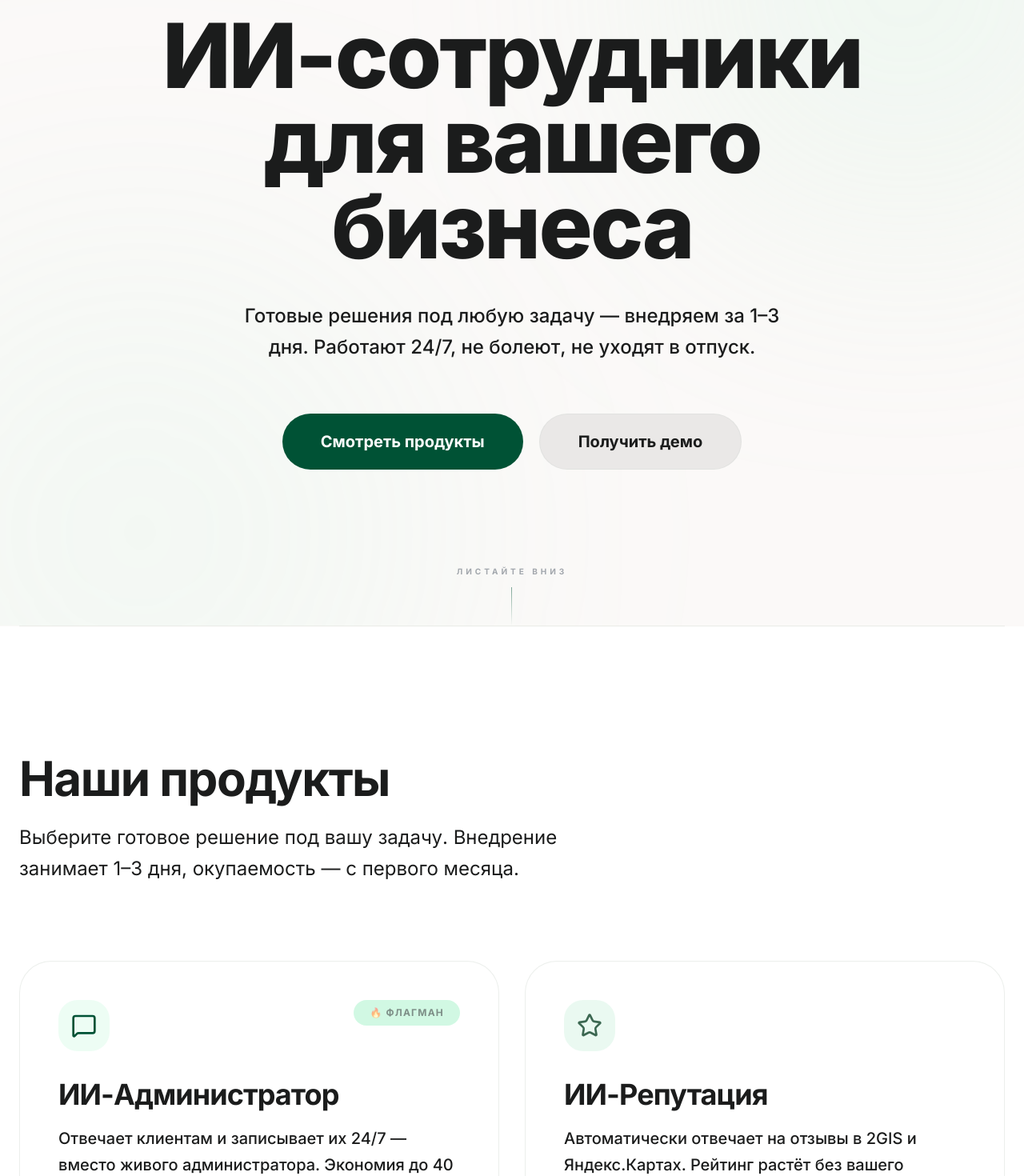
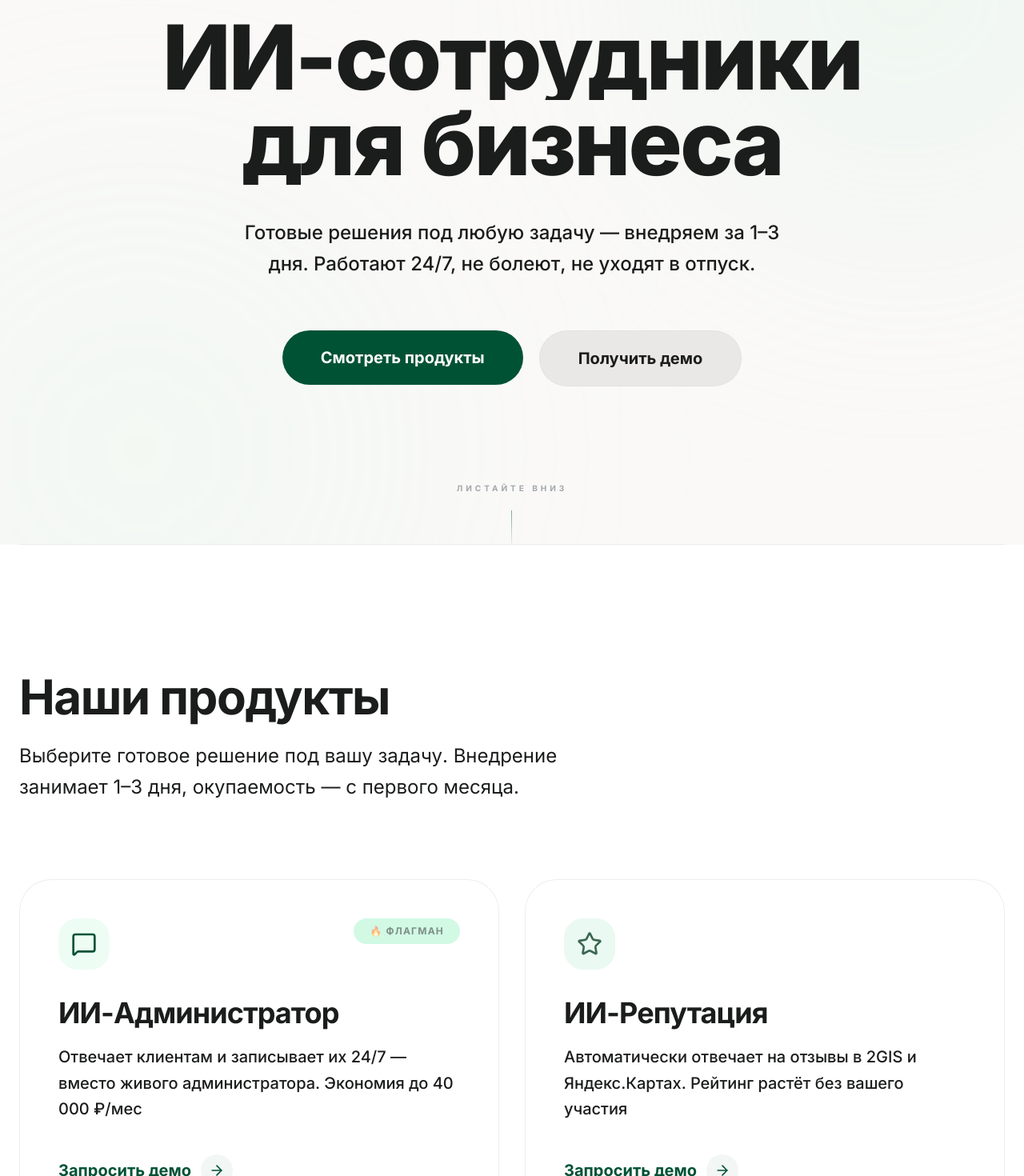
Before and after one commit to nguyenquantrung9286-crypto/zeroroutine, a Next.js app: page / in a window 1280 px wide. Shown: the part 120-1590 px from the top of the page at 80% size. Built offline with nearby package versions, Linux system fonts and the light colour scheme.

Commit message:
feat: enhance site with animations, interactivity, and 3D effects

```diff
--- a/src/app/page.tsx
+++ b/src/app/page.tsx
@@ -14,9 +14,20 @@ import { CTA } from "@/components/sections/CTA";
 import { Modal } from "@/components/ui/Modal";
 import { SectionDivider } from "@/components/ui/SectionDivider";
 
+import { motion, useScroll, useSpring } from "framer-motion";
+
+import { ScrollReveal } from "@/components/ui/ScrollReveal";
+
 export default function Home() {
   const [isModalOpen, setIsModalOpen] = useState(false);
   const [modalSource, setModalSource] = useState("General");
+
+  const { scrollYProgress } = useScroll();
+  const scaleX = useSpring(scrollYProgress, {
+    stiffness: 100,
+    damping: 30,
+    restDelta: 0.001
+  });
 
   const openModal = (source: string) => {
     setModalSource(source);
@@ -27,6 +38,10 @@ export default function Home() {
 
   return (
     <>
+      <motion.div
+        className="fixed top-0 left-0 right-0 h-1 bg-primary z-[100] origin-left"
+        style={{ scaleX }}
+      />
       <Navbar onOpenModal={openModal} />
 
       <main className="flex-grow">
@@ -34,17 +49,27 @@ export default function Home() {
         <SectionDivider />
         <ProductCatalog onOpenModal={openModal} />
         <SectionDivider />
-        <Pain />
+        <ScrollReveal>
+          <Pain />
+        </ScrollReveal>
         <SectionDivider />
-        <HowItWorks />
+        <ScrollReveal>
+          <HowItWorks />
+        </ScrollReveal>
         <SectionDivider />
-        <Solutions onOpenModal={openModal} />
+        <ScrollReveal>
+          <Solutions onOpenModal={openModal} />
+        </ScrollReveal>
         <SectionDivider />
-        <VideoDemo />
+        <ScrollReveal>
+          <VideoDemo />
+        </ScrollReveal>
         <SectionDivider />
         <RoiCalculator onOpenModal={openModal} />
         <SectionDivider />
-        <CTA onOpenModal={openModal} />
+        <ScrollReveal>
+          <CTA onOpenModal={openModal} />
+        </ScrollReveal>
       </main>
 
       <Footer />
--- a/src/components/layout/Navbar.tsx
+++ b/src/components/layout/Navbar.tsx
@@ -12,6 +12,8 @@ const mobileMenuVariants = {
   hidden: { opacity: 0, y: -10 },
   visible: { opacity: 1, y: 0 },
 };
+
+import Link from "next/link";
 
 export function Navbar({ onOpenModal }: NavbarProps) {
   const [isOpen, setIsOpen] = useState(false);
@@ -28,14 +30,14 @@ export function Navbar({ onOpenModal }: NavbarProps) {
   return (
     <nav className="fixed top-0 w-full z-50 bg-[#fbf9f8]/80 backdrop-blur-xl transition-all duration-300">
       <div className="max-w-7xl mx-auto px-6 h-20 flex items-center justify-between">
-        <a href="/" className="flex items-center gap-3 group" onClick={() => setIsOpen(false)}>
+        <Link href="/" className="flex items-center gap-3 group" onClick={() => setIsOpen(false)}>
           <div className="w-10 h-10 bg-primary text-on-primary flex items-center justify-center font-bold text-lg rounded-xl group-hover:scale-105 transition-transform">
             НР
           </div>
           <span className="font-bold text-xl tracking-tight text-on-background hidden sm:block">
             Ноль Рутины
           </span>
-        </a>
+        </Link>
 
         <div className="hidden md:flex flex-1 justify-center items-center gap-8 text-on-surface-variant font-medium text-[15px]">
           {links.map((link) => (
--- a/src/components/sections/Hero.tsx
+++ b/src/components/sections/Hero.tsx
@@ -1,6 +1,8 @@
 "use client";
 
-import { motion, Variants } from "framer-motion";
+import { motion, Variants, useTransform, useSpring } from "framer-motion";
+import { useEffect, useState } from "react";
+import { MagneticButton } from "@/components/ui/MagneticButton";
 
 interface HeroProps {
   onOpenModal: (source: string) => void;
@@ -11,16 +13,38 @@ const fadeUp: Variants = {
   visible: (delay: number = 0) => ({
     opacity: 1,
     y: 0,
-    transition: { duration: 0.6, ease: "easeOut", delay },
+    transition: { duration: 0.8, ease: [0.21, 0.45, 0.32, 0.9], delay },
   }),
 };
 
 export function Hero({ onOpenModal }: HeroProps) {
+  const [mousePosition, setMousePosition] = useState({ x: 0, y: 0 });
+
+  useEffect(() => {
+    const handleMouseMove = (e: MouseEvent) => {
+      setMousePosition({
+        x: (e.clientX / window.innerWidth - 0.5) * 40,
+        y: (e.clientY / window.innerHeight - 0.5) * 40,
+      });
+    };
+    window.addEventListener("mousemove", handleMouseMove);
+    return () => window.removeEventListener("mousemove", handleMouseMove);
+  }, []);
+
+  const springX = useSpring(mousePosition.x, { damping: 20, stiffness: 100 });
+  const springY = useSpring(mousePosition.y, { damping: 20, stiffness: 100 });
+
   return (
     <section className="relative min-h-[100svh] flex flex-col items-center justify-center overflow-hidden px-6 pt-20">
-      {/* Ambient glow background */}
-      <div className="absolute top-0 right-0 w-[600px] h-[600px] bg-secondary-fixed/20 blur-[140px] rounded-full -translate-y-1/3 translate-x-1/4 pointer-events-none" />
-      <div className="absolute bottom-0 left-0 w-[700px] h-[700px] bg-primary-fixed/10 blur-[160px] rounded-full translate-y-1/3 -translate-x-1/4 pointer-events-none" />
+      {/* Ambient glow background with mouse parallax */}
+      <motion.div
+        style={{ x: springX, y: springY }}
+        className="absolute top-0 right-0 w-[600px] h-[600px] bg-secondary-fixed/20 blur-[140px] rounded-full -translate-y-1/3 translate-x-1/4 pointer-events-none"
+      />
+      <motion.div
+        style={{ x: useTransform(springX, (v) => -v), y: useTransform(springY, (v) => -v) }}
+        className="absolute bottom-0 left-0 w-[700px] h-[700px] bg-primary-fixed/10 blur-[160px] rounded-full translate-y-1/3 -translate-x-1/4 pointer-events-none"
+      />
 
       <div className="relative z-10 max-w-6xl mx-auto flex flex-col items-center text-center gap-10">
         <motion.div
@@ -35,12 +59,31 @@ export function Hero({ onOpenModal }: HeroProps) {
           </span>
 
           <h1 className="text-6xl sm:text-7xl md:text-8xl lg:text-[7rem] font-extrabold tracking-tight leading-[0.95] text-on-background max-w-4xl">
-            ИИ-сотрудники<br />для вашего бизнеса
+            <span className="block overflow-hidden">
+              <motion.span
+                initial={{ y: "100%" }}
+                animate={{ y: 0 }}
+                transition={{ duration: 1, ease: [0.16, 1, 0.3, 1], delay: 0.1 }}
+                className="block"
+              >
+                ИИ-сотрудники
+              </motion.span>
+            </span>
+            <span className="block overflow-hidden">
+              <motion.span
+                initial={{ y: "100%" }}
+                animate={{ y: 0 }}
+                transition={{ duration: 1, ease: [0.16, 1, 0.3, 1], delay: 0.25 }}
+                className="block text-primary"
+              >
+                для бизнеса
+              </motion.span>
+            </span>
           </h1>
         </motion.div>
 
         <motion.p
-          custom={0.2}
+          custom={0.4}
           variants={fadeUp}
           initial="hidden"
           animate="visible"
@@ -50,36 +93,44 @@ export function Hero({ onOpenModal }: HeroProps) {
         </motion.p>
 
         <motion.div
-          custom={0.4}
+          custom={0.6}
           variants={fadeUp}
           initial="hidden"
           animate="visible"
           className="flex flex-col sm:flex-row gap-5 mt-6"
         >
+          <MagneticButton>
             <a
               href="#catalog"
               className="bg-primary text-on-primary px-12 py-5 rounded-full font-bold active:scale-95 transition-all flex items-center justify-center gap-2 hover:shadow-2xl hover:shadow-primary/30 text-xl"
             >
               Смотреть продукты
             </a>
+          </MagneticButton>
+          <MagneticButton>
             <button
               onClick={() => onOpenModal("Hero: Получить демо")}
               className="bg-surface-container-high text-on-surface px-12 py-5 rounded-full font-bold hover:bg-surface-container-highest active:scale-95 transition-all flex items-center justify-center text-xl border border-outline-variant/20"
             >
               Получить демо
             </button>
+          </MagneticButton>
         </motion.div>
 
-        {/* Subtle scroll hint or minimalist space */}
+        {/* Subtle scroll hint */}
         <motion.div
           initial={{ opacity: 0 }}
           animate={{ opacity: 1 }}
-          transition={{ delay: 1.2, duration: 1 }}
+          transition={{ delay: 1.5, duration: 1 }}
           className="mt-20"
         >
           <div className="flex flex-col items-center gap-3">
             <span className="text-[10px] uppercase tracking-[0.4em] font-bold text-[#4B5563]/50">Листайте вниз</span>
-            <div className="w-px h-12 bg-gradient-to-b from-primary/50 to-transparent" />
+            <motion.div
+              animate={{ y: [0, 8, 0] }}
+              transition={{ repeat: Infinity, duration: 2 }}
+              className="w-px h-12 bg-gradient-to-b from-primary/50 to-transparent"
+            />
           </div>
         </motion.div>
       </div>
--- a/src/components/sections/ProductCatalog.tsx
+++ b/src/components/sections/ProductCatalog.tsx
@@ -1,7 +1,8 @@
 "use client";
 
-import { motion, Variants } from "framer-motion";
+import { motion, Variants, useMotionValue, useSpring, useTransform } from "framer-motion";
 import { MessageSquare, Star, TrendingUp, Users, ArrowRight } from "lucide-react";
+import React from "react";
 
 interface ProductCatalogProps {
   onOpenModal: (source: string) => void;
@@ -53,6 +54,92 @@ const products = [
   },
 ];
 
+function ProductCard({ p, onOpenModal }: { p: typeof products[0], onOpenModal: (s: string) => void }) {
+  const x = useMotionValue(0);
+  const y = useMotionValue(0);
+
+  const mouseXSpring = useSpring(x);
+  const mouseYSpring = useSpring(y);
+
+  const rotateX = useTransform(mouseYSpring, [-0.5, 0.5], ["7deg", "-7deg"]);
+  const rotateY = useTransform(mouseXSpring, [-0.5, 0.5], ["-7deg", "7deg"]);
+
+  const handleMouseMove = (e: React.MouseEvent<HTMLDivElement>) => {
+    const rect = e.currentTarget.getBoundingClientRect();
+    const width = rect.width;
+    const height = rect.height;
+    const mouseX = e.clientX - rect.left;
+    const mouseY = e.clientY - rect.top;
+    const xPct = mouseX / width - 0.5;
+    const yPct = mouseY / height - 0.5;
+    x.set(xPct);
+    y.set(yPct);
+  };
+
+  const handleMouseLeave = () => {
+    x.set(0);
+    y.set(0);
+  };
+
+  return (
+    <motion.div
+      variants={fadeUp}
+      onMouseMove={handleMouseMove}
+      onMouseLeave={handleMouseLeave}
+      style={{
+        rotateY,
+        rotateX,
+        transformStyle: "preserve-3d",
+      }}
+      className="group relative bg-white border border-outline-variant/30 rounded-[2.5rem] p-10 md:p-12 transition-all hover:shadow-2xl hover:shadow-primary/5 flex flex-col justify-between gap-10"
+    >
+      <div style={{ transform: "translateZ(50px)" }} className="flex flex-col gap-8">
+        <div className="flex justify-between items-start">
+          <div className={`w-16 h-16 rounded-3xl ${p.accent} flex items-center justify-center transition-transform group-hover:scale-110 duration-500`}>
+            <p.icon size={32} className={p.iconColor} />
+          </div>
+          {p.badge && (
+            <span className="bg-primary-fixed text-on-primary-fixed px-5 py-2 rounded-full text-xs font-bold uppercase tracking-widest animate-pulse">
+              {p.badge}
+            </span>
+          )}
+        </div>
+
+        <div className="flex flex-col gap-4">
+          <h3 className="text-3xl md:text-4xl font-bold text-on-surface tracking-tight leading-tight">
+            {p.name}
+          </h3>
+          <p className="text-lg md:text-xl text-[#4B5563] leading-relaxed font-medium">
+            {p.description}
+          </p>
+        </div>
+      </div>
+
+      <button
+        onClick={() => onOpenModal(`Продукт: ${p.name}`)}
+        className="flex items-center gap-3 text-primary font-bold text-lg md:text-xl group/btn"
+        style={{ transform: "translateZ(30px)" }}
+      >
+        Запросить демо
+        <div className="w-10 h-10 rounded-full bg-primary/5 flex items-center justify-center transition-all group-hover/btn:bg-primary group-hover/btn:text-white group-hover/btn:translate-x-1">
+          <ArrowRight size={20} />
+        </div>
+      </button>
+
+      {/* Glow effect */}
+      <motion.div
+        className="absolute inset-0 rounded-[2.5rem] opacity-0 group-hover:opacity-100 transition-opacity pointer-events-none"
+        style={{
+          background: useTransform(
+            [mouseXSpring, mouseYSpring],
+            ([mx, my]) => `radial-gradient(circle at ${((mx as number) + 0.5) * 100}% ${((my as number) + 0.5) * 100}%, rgba(0, 82, 53, 0.05) 0%, transparent 60%)`
+          ),
+        }}
+      />
+    </motion.div>
+  );
+}
+
 export function ProductCatalog({ onOpenModal }: ProductCatalogProps) {
   return (
     <section id="catalog" className="py-32 md:py-40 px-6 bg-surface-container-lowest">
@@ -81,43 +168,7 @@ export function ProductCatalog({ onOpenModal }: ProductCatalogProps) {
           className="grid grid-cols-1 md:grid-cols-2 gap-6 md:gap-8"
         >
           {products.map((p) => (
-            <motion.div
-              key={p.id}
-              variants={fadeUp}
-              className="group relative bg-white border border-outline-variant/30 rounded-[2.5rem] p-10 md:p-12 transition-all hover:shadow-2xl hover:shadow-primary/5 hover:-translate-y-1 flex flex-col justify-between gap-10"
-            >
-              <div className="flex flex-col gap-8">
-                <div className="flex justify-between items-start">
-                  <div className={`w-16 h-16 rounded-3xl ${p.accent} flex items-center justify-center transition-transform group-hover:scale-110 duration-500`}>
-                    <p.icon size={32} className={p.iconColor} />
-                  </div>
-                  {p.badge && (
-                    <span className="bg-primary-fixed text-on-primary-fixed px-5 py-2 rounded-full text-xs font-bold uppercase tracking-widest animate-pulse">
-                      {p.badge}
-                    </span>
-                  )}
-                </div>
-
-                <div className="flex flex-col gap-4">
-                  <h3 className="text-3xl md:text-4xl font-bold text-on-surface tracking-tight leading-tight">
-                    {p.name}
-                  </h3>
-                  <p className="text-lg md:text-xl text-[#4B5563] leading-relaxed font-medium">
-                    {p.description}
-                  </p>
-                </div>
-              </div>
-
-              <button
-                onClick={() => onOpenModal(`Продукт: ${p.name}`)}
-                className="flex items-center gap-3 text-primary font-bold text-lg md:text-xl group/btn"
-              >
-                Запросить демо
-                <div className="w-10 h-10 rounded-full bg-primary/5 flex items-center justify-center transition-all group-hover/btn:bg-primary group-hover/btn:text-white group-hover/btn:translate-x-1">
-                  <ArrowRight size={20} />
-                </div>
-              </button>
-            </motion.div>
+            <ProductCard key={p.id} p={p} onOpenModal={onOpenModal} />
           ))}
         </motion.div>
       </div>
--- a/src/components/sections/Solutions.tsx
+++ b/src/components/sections/Solutions.tsx
@@ -11,12 +11,6 @@ const fadeUp: Variants = {
   hidden: { opacity: 0, y: 28 },
   visible: { opacity: 1, y: 0, transition: { duration: 0.6, ease: "easeOut" } },
 };
-
-const metrics = [
-  { emoji: "⚡", label: "Установка", value: "1–3 дня" },
-  { emoji: "💰", label: "Окупаемость", value: "3–4 дня" },
-  { emoji: "📈", label: "ROI", value: "450%+" },
-];
 
 export function Solutions({ onOpenModal }: SolutionsProps) {
   return (
--- /dev/null
+++ b/src/components/ui/AnimatedCounter.tsx
@@ -0,0 +1,43 @@
+"use client";
+
+import { useEffect, useRef } from "react";
+import { useInView, useMotionValue, useSpring } from "framer-motion";
+
+interface AnimatedCounterProps {
+  value: number;
+  duration?: number;
+  className?: string;
+  formatter?: (value: number) => string;
+}
+
+export function AnimatedCounter({
+  value,
+  duration = 2,
+  className = "",
+  formatter = (v) => Math.floor(v).toLocaleString(),
+}: AnimatedCounterProps) {
+  const ref = useRef<HTMLSpanElement>(null);
+  const motionValue = useMotionValue(0);
+  const springValue = useSpring(motionValue, {
+    damping: 30,
+    stiffness: 100,
+    duration: duration * 1000,
+  });
+  const isInView = useInView(ref, { once: true, margin: "-100px" });
+
+  useEffect(() => {
+    if (isInView) {
+      motionValue.set(value);
+    }
+  }, [isInView, value, motionValue]);
+
+  useEffect(() => {
+    springValue.on("change", (latest) => {
+      if (ref.current) {
+        ref.current.textContent = formatter(latest);
+      }
+    });
+  }, [springValue, formatter]);
+
+  return <span ref={ref} className={className} />;
+}
--- /dev/null
+++ b/src/components/ui/MagneticButton.tsx
@@ -0,0 +1,68 @@
+"use client";
+
+import { motion, useMotionValue, useSpring } from "framer-motion";
+import React, { useRef } from "react";
+
+interface MagneticButtonProps {
+  children: React.ReactNode;
+  className?: string;
+  onClick?: () => void;
+  distance?: number;
+}
+
+export function MagneticButton({
+  children,
+  className = "",
+  onClick,
+  distance = 0.4,
+}: MagneticButtonProps) {
+  const ref = useRef<HTMLDivElement>(null);
+
+  const x = useMotionValue(0);
+  const y = useMotionValue(0);
+
+  const springConfig = { damping: 15, stiffness: 150, mass: 0.1 };
+  const springX = useSpring(x, springConfig);
+  const springY = useSpring(y, springConfig);
+
+  const handleMouseMove = (e: React.MouseEvent<HTMLDivElement>) => {
+    const { clientX, clientY } = e;
+    const { left, top, width, height } = ref.current?.getBoundingClientRect() || {
+      left: 0,
+      top: 0,
+      width: 0,
+      height: 0,
+    };
+
+    const centerX = left + width / 2;
+    const centerY = top + height / 2;
+
+    const moveX = (clientX - centerX) * distance;
+    const moveY = (clientY - centerY) * distance;
+
+    x.set(moveX);
+    y.set(moveY);
+  };
+
+  const handleMouseLeave = () => {
+    x.set(0);
+    y.set(0);
+  };
+
+  return (
+    <motion.div
+      ref={ref}
+      onMouseMove={handleMouseMove}
+      onMouseLeave={handleMouseLeave}
+      style={{
+        x: springX,
+        y: springY,
+      }}
+      className="inline-block"
+    >
+      <div className={className} onClick={onClick}>
+        {children}
+      </div>
+    </motion.div>
+  );
+}
--- a/src/components/ui/Modal.tsx
+++ b/src/components/ui/Modal.tsx
@@ -1,7 +1,7 @@
 "use client";
 
 import { useState } from "react";
-import { CheckCircle, X, ChevronDown } from "lucide-react";
+import { CheckCircle, X } from "lucide-react";
 import { motion, AnimatePresence, Variants } from "framer-motion";
 
 interface ModalProps {
--- /dev/null
+++ b/src/components/ui/ScrollReveal.tsx
@@ -0,0 +1,33 @@
+"use client";
+
+import { motion } from "framer-motion";
+import React from "react";
+
+interface ScrollRevealProps {
+  children: React.ReactNode;
+  width?: "fit-content" | "100%";
+  className?: string;
+}
+
+export function ScrollReveal({
+  children,
+  width = "100%",
+  className = "",
+}: ScrollRevealProps) {
+  return (
+    <div style={{ position: "relative", width, overflow: "hidden" }} className={className}>
+      <motion.div
+        variants={{
+          hidden: { opacity: 0, y: 75 },
+          visible: { opacity: 1, y: 0 },
+        }}
+        initial="hidden"
+        whileInView="visible"
+        viewport={{ once: true, margin: "-100px" }}
+        transition={{ duration: 0.5, delay: 0.25 }}
+      >
+        {children}
+      </motion.div>
+    </div>
+  );
+}
```
Also changed, not shown: src/components/sections/RoiCalculator.tsx (+19 -37 lines). Lines whose indentation alone changed are shown as unchanged.
